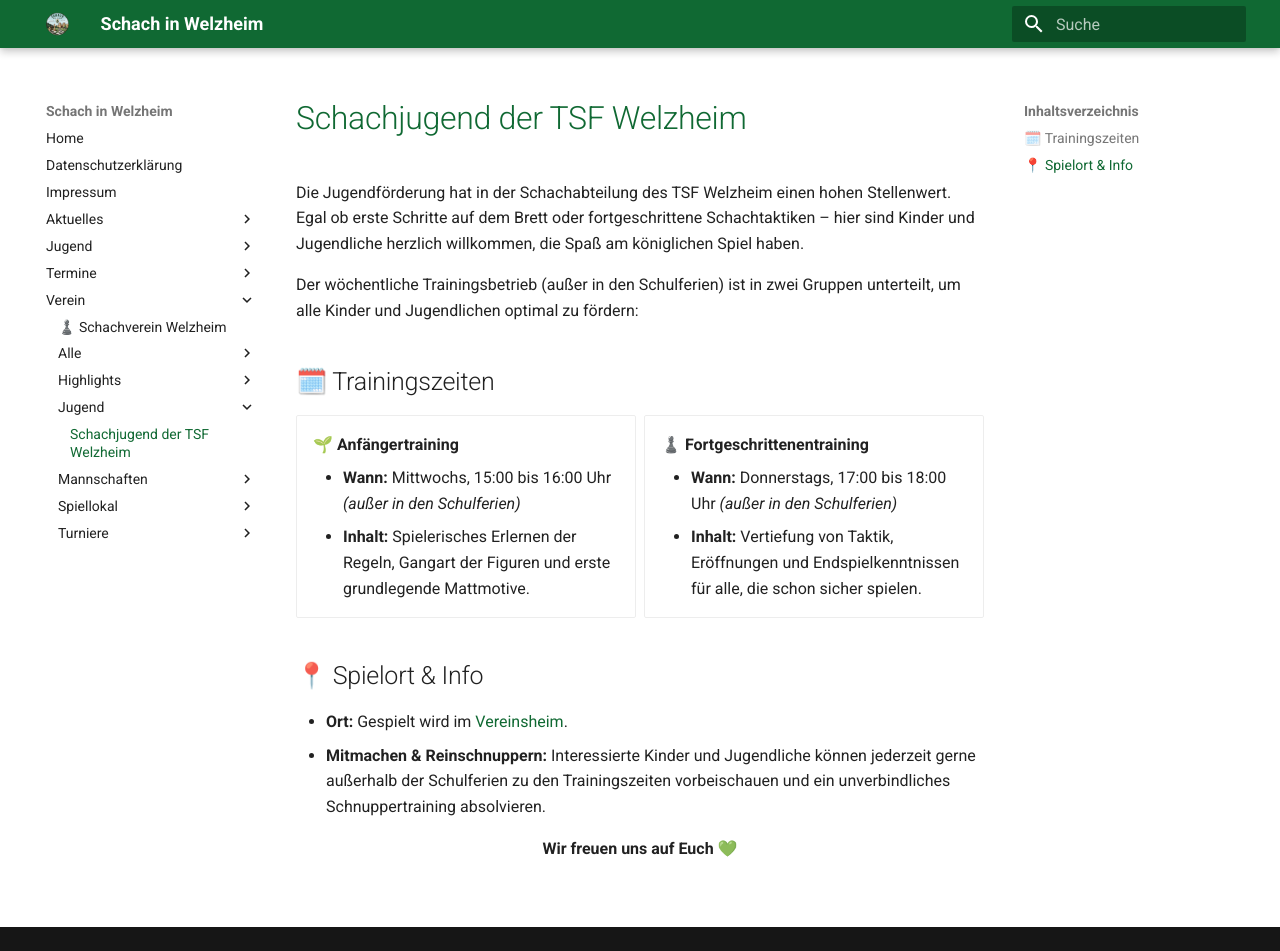
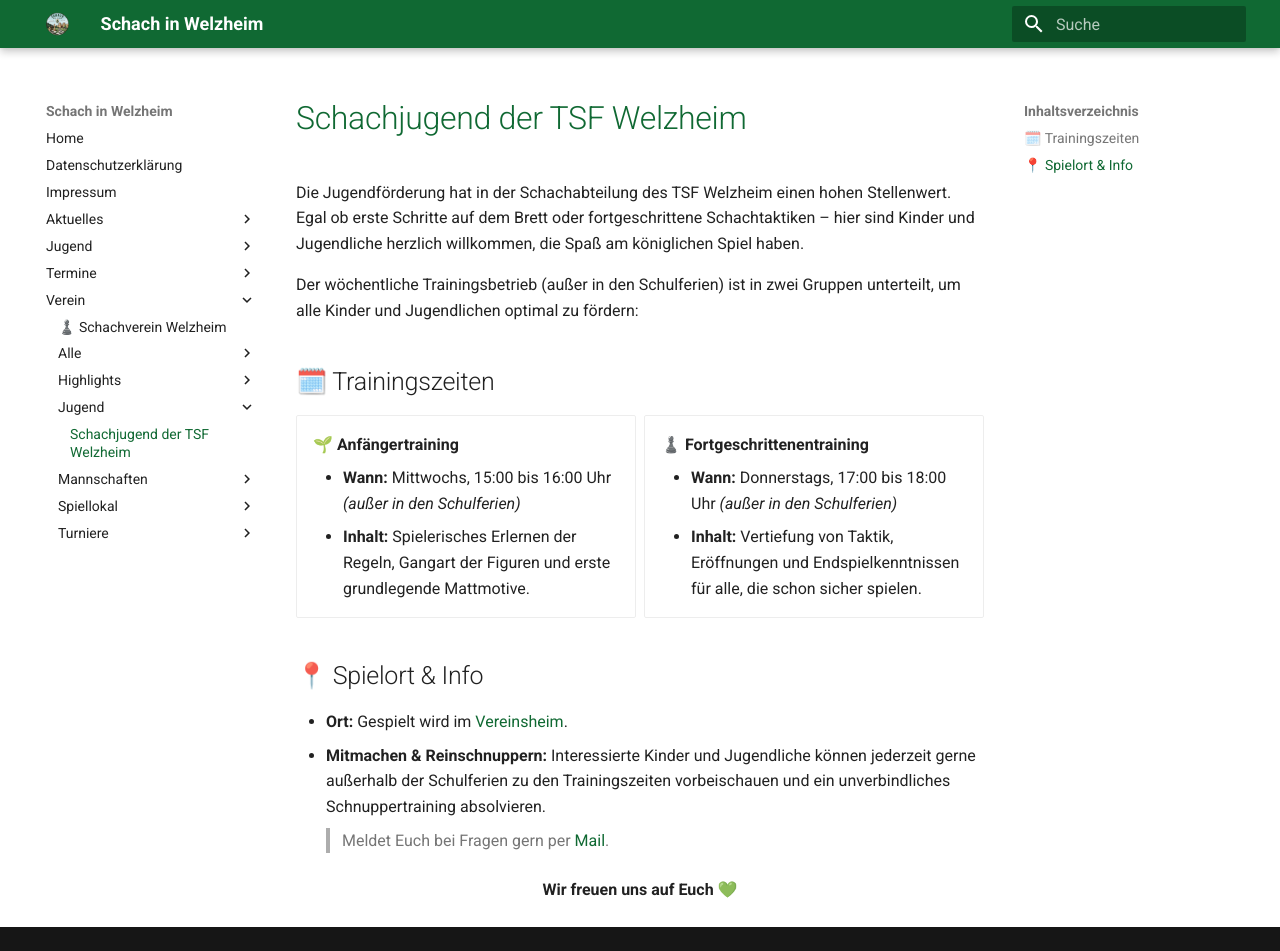
Before and after one commit to schachwelzheim/schachwelzheim, an MkDocs documentation site: the page built from docs/verein/jugend/index.md, in a window 1280 px wide and 951 px high. Built offline with MkDocs 1.6.1 and Material for MkDocs 9.7.7, drawn with Linux system fonts in a browser that asks for light colours.

Commit message:
Update youth section with contact info and greeting
Added contact information and a welcoming message.

```diff
--- a/docs/verein/jugend/index.md
+++ b/docs/verein/jugend/index.md
@@ -24,6 +24,7 @@
 
 * **Ort:** Gespielt wird im [Vereinsheim](../spiellokal).
 * **Mitmachen & Reinschnuppern:** Interessierte Kinder und Jugendliche können jederzeit gerne außerhalb der Schulferien zu den Trainingszeiten vorbeischauen und ein unverbindliches Schnuppertraining absolvieren.
+> Meldet Euch bei Fragen gern per [Mail](mailto:schach@tsfwelzheim.de).
 
 <div align="center">
    <p><strong>Wir freuen uns auf Euch 💚</strong</p></div>
```
